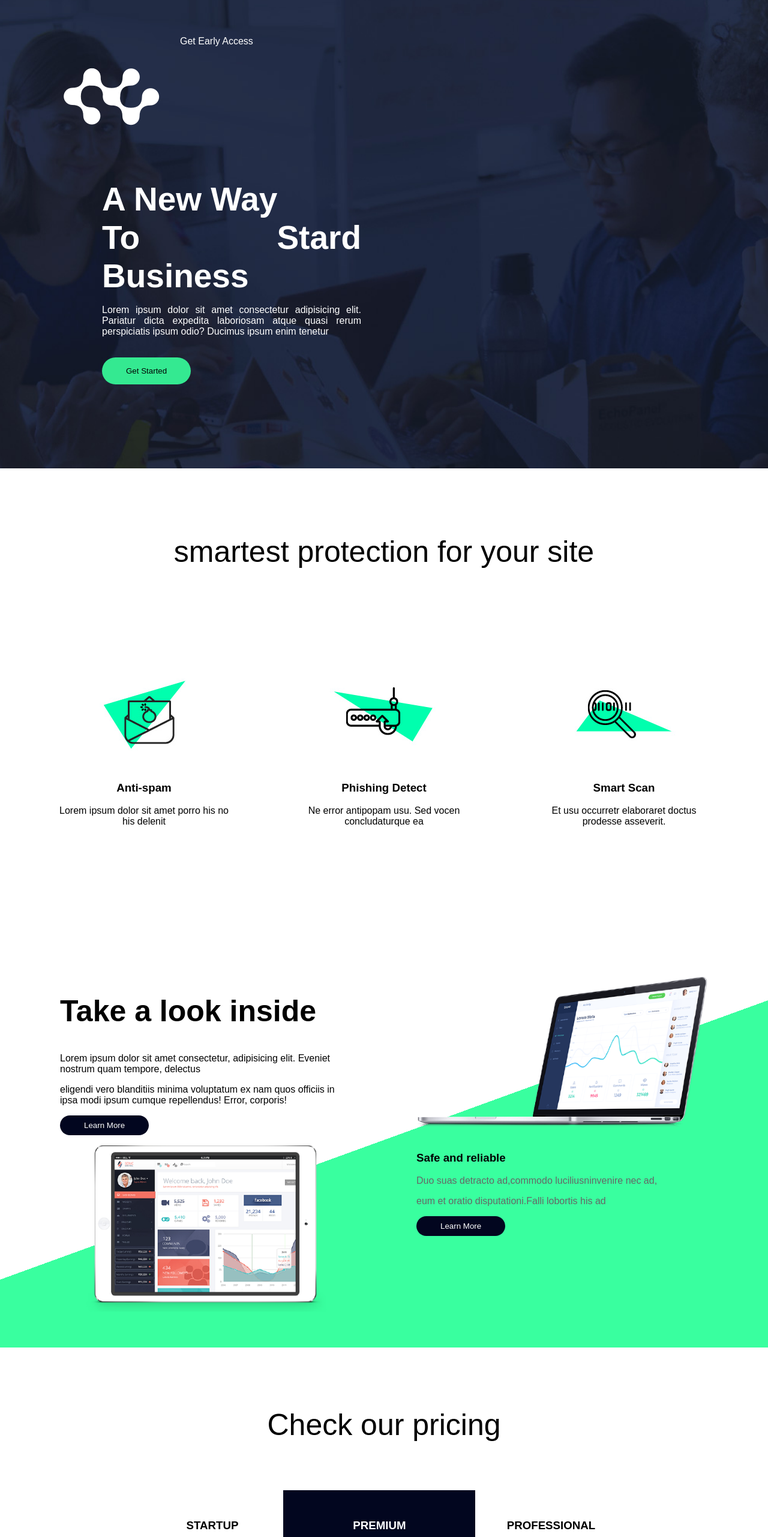
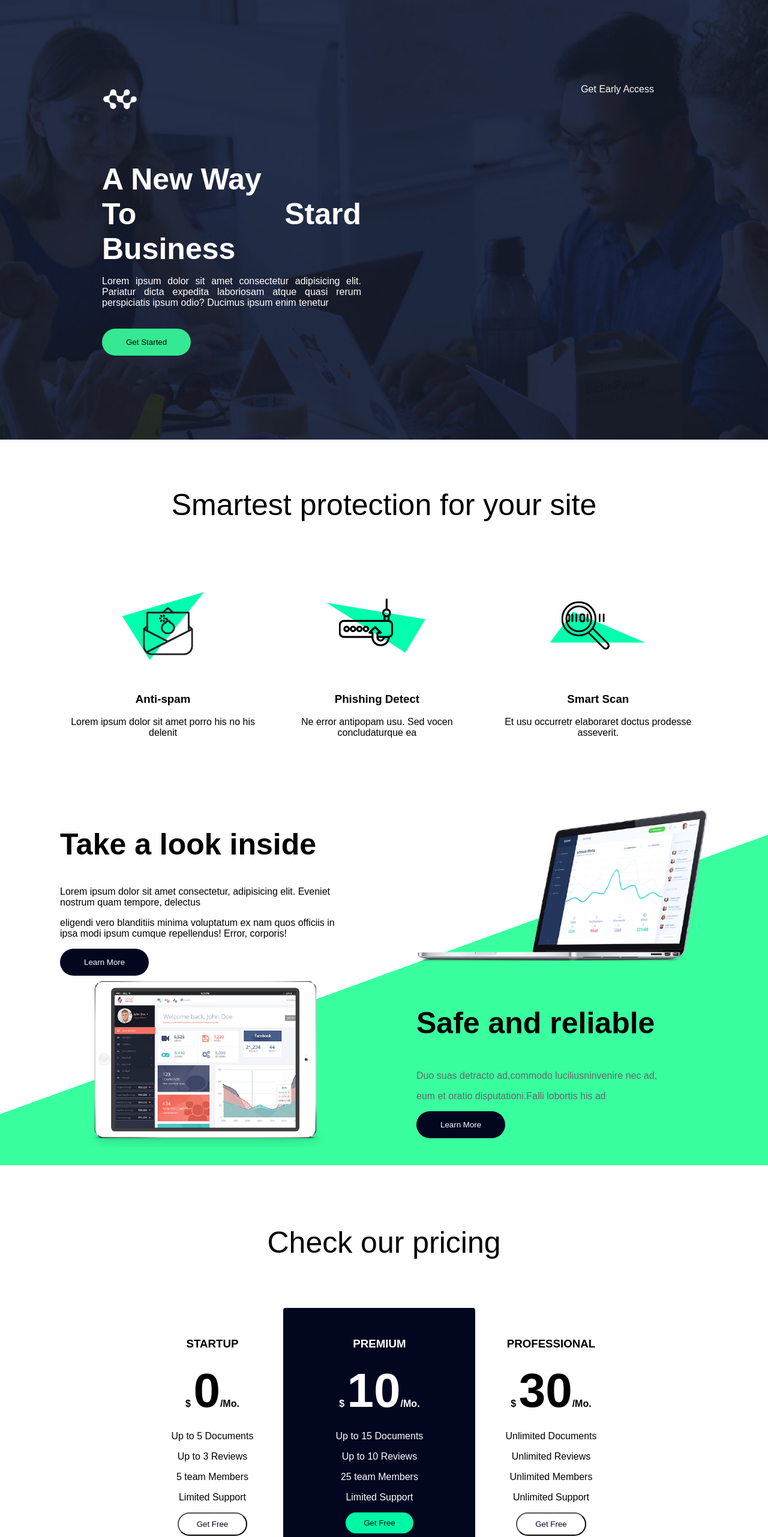
Before and after one commit to Santiago-Taborda-Foronda/Atlas-Santiago-Taborda-Foronda, a plain HTML site: page index.html in a window 1280 px wide. Shown: the part 40-2603 px from the top of the page at 60% size. Drawn offline with Linux system fonts and the light colour scheme.

Commit message:
La pagina ha sido completada totalmente

```diff
--- a/index.html
+++ b/index.html
@@ -12,20 +12,20 @@
         <section class="inicio">
             <header>
                 <div class="logo">
-                  <img src="./assets/images/logo.png">
+                  <img class="img-logo" src="./assets/images/logo.png">
                   <a id="ala">Get Early Access</a>
                 </div>
             </header>
             <div class="text_fondo">
             <strong class="word">A New Way</strong><br>
-            <strong class="word">To Stard Business</strong><br>
+            <strong class="word">To Stard Business</strong>
             <p class="text1">Lorem ipsum dolor sit amet consectetur adipisicing elit. Pariatur dicta expedita laboriosam atque quasi rerum perspiciatis ipsum odio? Ducimus ipsum enim tenetur </p>
             <br>
             <button class="button">Get Started</button>
         </div>
         </section>
         <section class="segundoTitulo">
-            <p class="titulo2"> smartest protection for your site</p>
+            <p class="titulo2"> Smartest protection for your site</p>
             <div class="list">
                 <div class="alo">
                     <img src="assets/images/smart-protect-1.jpg" alt="Anti-spam">
@@ -57,7 +57,7 @@
             <section class="atla">
                 <img class="compu1" src="assets/images/feature-2.png" alt="feacture-2">
                 <div class="text3">
-                    <h1>Safe and reliable</h1>
+                    <h1 class="titulo2">Safe and reliable</h1>
                     <p class="p2">Duo suas detracto ad,commodo luciliusninvenire nec ad,</p>
                     <p class="p2">eum et oratio disputationi.Falli lobortis his ad </p>
                     <button class="button2">Learn More</button>
@@ -122,8 +122,8 @@
                      <p>Te iisque eos,nec sale argumentum scribentur,</p>
                      <p>augue disputando in vim.Erat fugit sit at,ius lorem</p>
                      <br>
-                     <P>Email:company_email@com</P>
-                     <p>Phone:361-688-5824</p>
+                     <P>Email: company_email@com</P>
+                     <p>Phone: 361-688-5824</p>
                      <p>Address: 4826 White Avenue, Corpus Christi,Texas</p>
              </div>
                  <div class="form">
@@ -146,5 +146,14 @@
          </section>
 
 
+        <footer>
+            <p class="footer-p">Copyright c 2018 Chen, Yi-Ya</p>
+            <div class="red-social">
+                <button class="icon"><img src="assets/images/icono/icono-Face.svg" alt=""></button>
+                <button class="icon"><img src="assets/images/icono/icon-twiter.svg" alt=""></button>
+                <button class="icon"><img src="assets/images/icono/icon-medium.svg" alt=""></button>
+                <button class="icon"><img src="assets/images/icono/icon-likedin.svg" alt=""></button>
+            </div>
+        </footer>
 </body>
 </html>
--- a/styles/styles.css
+++ b/styles/styles.css
@@ -1,7 +1,7 @@
 body{
   margin: 0;
   padding: 0;
-  font-family: Arial, Helvetica, sans-serif;
+  font-family: Arial, sans-serif;
 }
 
 .inicio{
@@ -16,18 +16,18 @@ body{
 .text_fondo{
   max-width:40% ;
   margin: 40px 70px;
-  justify-content: flex-end;
+  justify-content: flex-start;
   text-align: justify;
 }
 .word{
   font-family:sans-serif;
-  font-size:  55px;
+  font-size:  50px;
 }
-.ala{
+#ala{
   color: #fafafa;
   padding: 10px 20px;
   border: none;
- border-radius: 20px;
+  border-radius: 20px;
   text-decoration: none;
   justify-content: flex-end;
   display: flex;
@@ -40,22 +40,27 @@ body{
   border-radius: 60px;
 }
 .logo{
+  margin: 70px;
   display: flex;
-  justify-content: flex-start;
+  justify-content: space-between
 
 }
+.img-logo {
+  width: 70px;
+  height: 70px;
+}
 .segundoTitulo{
-  padding: 60px 0;
+  padding: 30px 100px;
   text-align: center;
 }
 .list {
   display: flex;
   justify-content: center;
-  margin-top: 40px;
+  margin-top: 30px;
 }
 .alo {
-  margin: 100px 50px;
-  max-width: 300px;
+  margin: 30px 10px;
+  max-width: 400px;
 
 }
 .button2{
@@ -70,7 +75,7 @@ body{
   font-family: Arial, Helvetica, sans-serif;
 }
 .tercerTitulo{
-  padding: 60px 100px;
+  padding: 30px 100px;
   text-align:left;
   background: linear-gradient(160deg, #fff 50%, #39ff9f 0);
 
@@ -78,6 +83,7 @@ body{
 
 .header{
   width: 90%;
+  display: flex;
   font-family:Arial, Helvetica, sans-serif
 }
 .text3{
@@ -90,8 +96,8 @@ body{
 .button2{
   height: auto;
   align-self:flex-end;
-  padding: 9px 40px;
-  border-radius: 30px;
+  padding: 15px 40px;
+  border-radius: 40px;
   cursor: pointer;
   color: #fff;
   background-color: rgb(2, 6, 31);
@@ -142,7 +148,7 @@ span{
 .container2 button{
     text-align: center;
     background-color:rgb(255, 255, 255) ;
-    padding: 10px 29px;
+    padding: 10px 30px;
     border-radius: 40px;
     list-style: none;
     cursor: pointer;
@@ -151,6 +157,7 @@ span{
 .color_container{
   display: flex;
   background-color: rgb(2, 6, 31);
+  border-radius: 1%;
   color: white;
   width: 320px;
   height: 450px;
@@ -165,8 +172,9 @@ span{
 
   .container3 button{
     padding: 10px 30px;
-    border-radius: 35px;
+    border-radius: 40px;
     cursor: pointer;
+    border: none;
     background-color: rgb(0, 247, 164);
     color: rgb(2, 6, 31);
 
@@ -183,11 +191,11 @@ span{
   .container4 button{
     text-align: center;
     background-color:rgb(255, 255, 255) ;
-    padding: 10px 29px;
-    border-radius: 30px;
+    padding: 10px 30px;
+    border-radius: 40px;
     list-style: none;
     cursor: pointer;
-    color: rgb(0, 0, 0);
+    color: rgb(2, 6, 31)
   }
 
   .company{
@@ -285,37 +293,34 @@ span{
   .Message{
     color:rgb(0, 247, 164);
   }
-  /*
+
 footer{
   display: flex;
+  align-items: center;
   width: 100%;
-  position: relative;
-  height: -90px;
-  top: -290px;
   color: #fff;
-  background-color:  #010638;;
+  justify-content: space-around;
+  background-color: rgb(2, 6, 31)
   }
  .footer-p{
-    display: flex;
-    justify-content: left;
-    position: relative;
-    left: 10%;
-    margin-top: 2.5%;
+    align-items: center;
+    margin: 10px;
+
   }
   .red-social{
-    width: 30%;
-    height: 10%;
+    width:40%;
+    margin: 10px;
     display: flex;
     justify-content: flex-end;
-    position: relative;
-    left: 45%;
     border-radius: 50%;
-    margin-bottom: 1%;
-    margin-top: 2%;
+
+
    }
    .icon{
     background-color: #fff;
+    margin: 5px;
     border-radius: 60%;
+    border: none;
     padding: 5px 7px;
-    border-color: #00063d;
+    border-color: rgb(2, 6, 31)
    }
```
Also changed, not shown: assets/images/icono/icon-likedin.svg (added), assets/images/icono/icon-medium.svg (added), assets/images/icono/icon-twiter.svg (added), assets/images/icono/icono-Face.svg (added).
